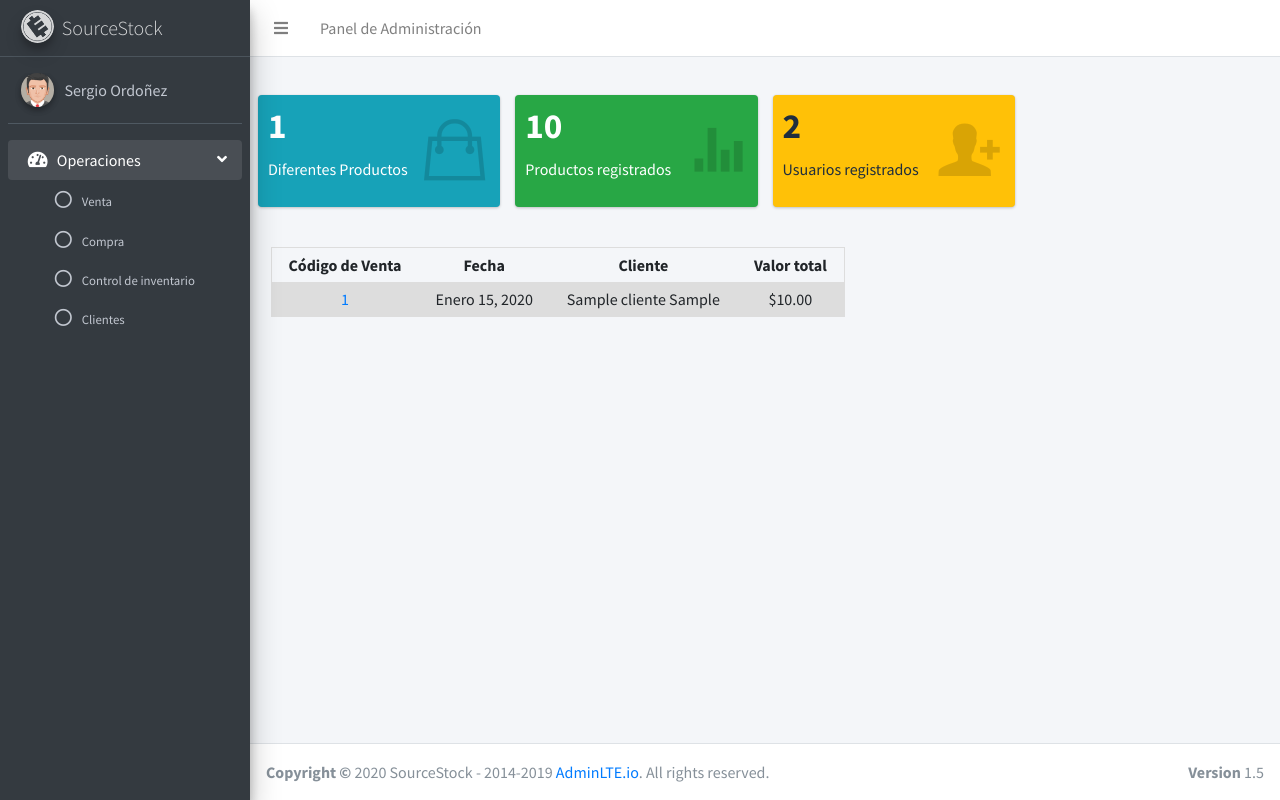
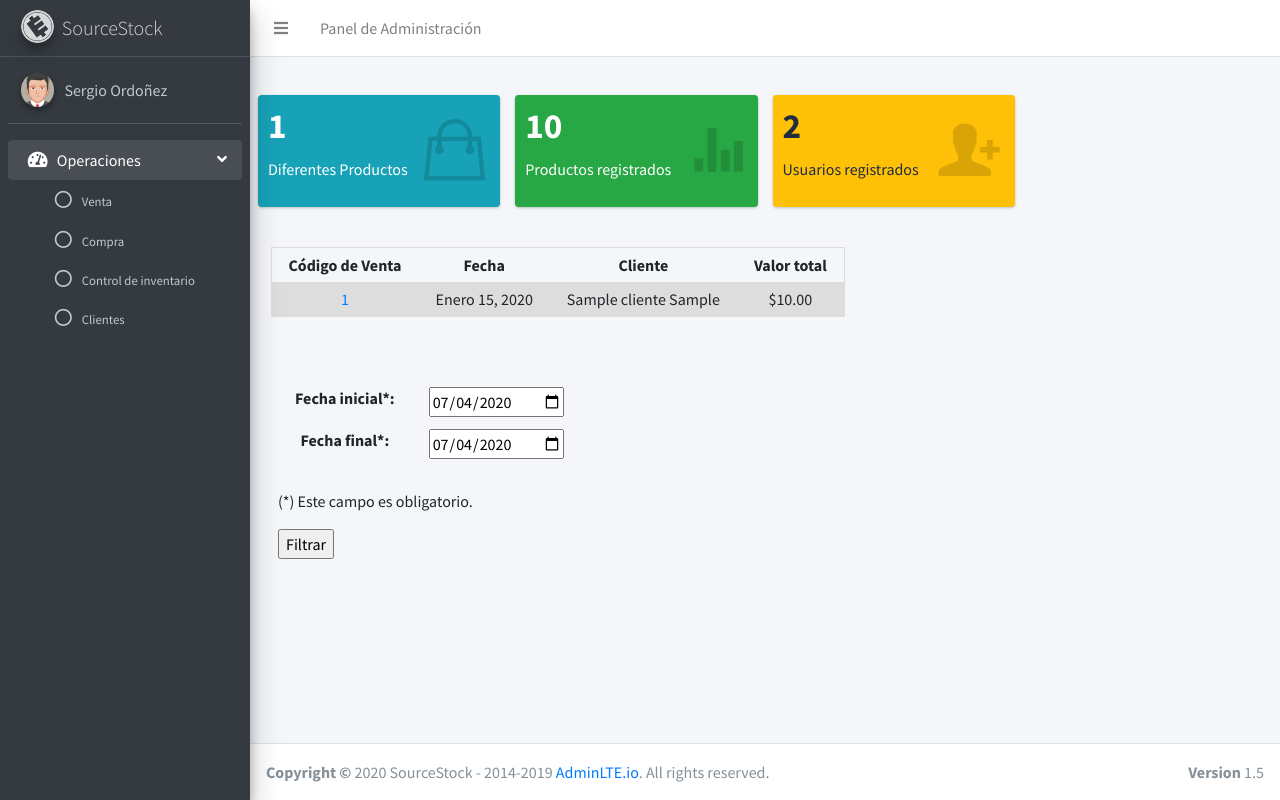
Before and after one commit to SantiR38/SourceStock, a Django app: page /historial_ventas in a window 1280 px wide. Run offline with Django 3.2, Linux system fonts and the light colour scheme; tables that the repository leaves empty hold one stand-in row (values such as "Sample post"); some libraries are stand-ins or nearby versions.

Commit message:
Filtro de fecha agregado al historial de ventas

```diff
--- a/erp/forms.py
+++ b/erp/forms.py
@@ -59,3 +59,11 @@ class FormCliente(forms.Form):
     direccion = forms.CharField(max_length=50, required=False)
     telefono = forms.CharField(required=False)
     email = forms.EmailField(required=False)
+
+class FormFiltroFecha(forms.Form):
+    fecha_inicial = forms.DateTimeField(widget=forms.widgets.DateInput(attrs={'type': 'date'}),
+                                label_suffix= "*:",
+                                initial=date.today())
+    fecha_final = forms.DateTimeField(widget=forms.widgets.DateInput(attrs={'type': 'date'}),
+                                label_suffix= "*:",
+                                initial=date.today())
--- /dev/null
+++ b/erp/templates/form_filtro_fechas.html
@@ -0,0 +1,14 @@
+
+<form action="" method="post"> {% csrf_token %}
+
+    <table>
+
+        {{ form.as_table }}
+
+    </table>
+    <br />
+    <p>(*) Este campo es obligatorio.</p>
+
+    <input type="submit" value="Filtrar" />
+
+</form>
--- a/erp/templates/historial_ventas.html
+++ b/erp/templates/historial_ventas.html
@@ -64,7 +64,9 @@
 
       <!-- Map card -->
         <div class="card-body">
-
+          <!-- Date filter form -->
+          {% include 'form_filtro_fechas.html' %}
+          <!-- /.Date filter form -->
         </div>
       <!-- /.card -->
 
--- a/erp/views.py
+++ b/erp/views.py
@@ -2,7 +2,7 @@ from django.shortcuts import render, redirect
 from django.http import HttpResponse, FileResponse
 from django.template import Template, Context, loader
 from django.core.exceptions import ObjectDoesNotExist, FieldError
-from erp.forms import FormVenta, FormNuevoArticulo, FormEntrada, FormCliente, FormBusqueda
+from erp.forms import FormVenta, FormNuevoArticulo, FormEntrada, FormCliente, FormBusqueda, FormFiltroFecha
 from erp.models import Article, ArtState, Entrada, DetalleEntrada, Venta, DetalleVenta, Perdida, DetallePerdida, Cliente
 from erp.functions import stock_total, porcentaje_ganancia, inventario, venta_activa, buscar_cliente, dni_cliente, campos_sin_iva, precio_final, emitir_recibo
 from datetime import date
@@ -477,6 +477,7 @@ def articulo(request, codigo_articulo):
 
 def historial_ventas(request):
     template = loader.get_template('historial_ventas.html')
+    miFormulario = FormFiltroFecha()
     venta_historica = Venta.objects.all().order_by('-fecha', '-id') # Trae todos los registros para mostrar en el historial y los ordena por fecha y por id.
     if venta_historica.exists():
         ultimas_ventas = []
@@ -489,8 +490,19 @@ def historial_ventas(request):
         ctx = {
             "datos_generales": stock_total(),
             "venta": ultimas_ventas,
-            "venta_historica": venta_historica
+            "venta_historica": venta_historica,
+            "form": miFormulario
         }
+        # Filtro fecha
+        if request.method == "POST":
+            miFormulario = FormFiltroFecha(request.POST)
+            if miFormulario.is_valid():
+                infForm = miFormulario.cleaned_data
+                ctx["venta"] = Venta.objects.filter(fecha__range=[infForm['fecha_inicial'], infForm['fecha_final']]).order_by('-fecha', '-id')
+        else:
+            miFormulario = FormFiltroFecha()
+        # !filtro fecha
+
         return HttpResponse(template.render(ctx, request))
 
     else:
```
